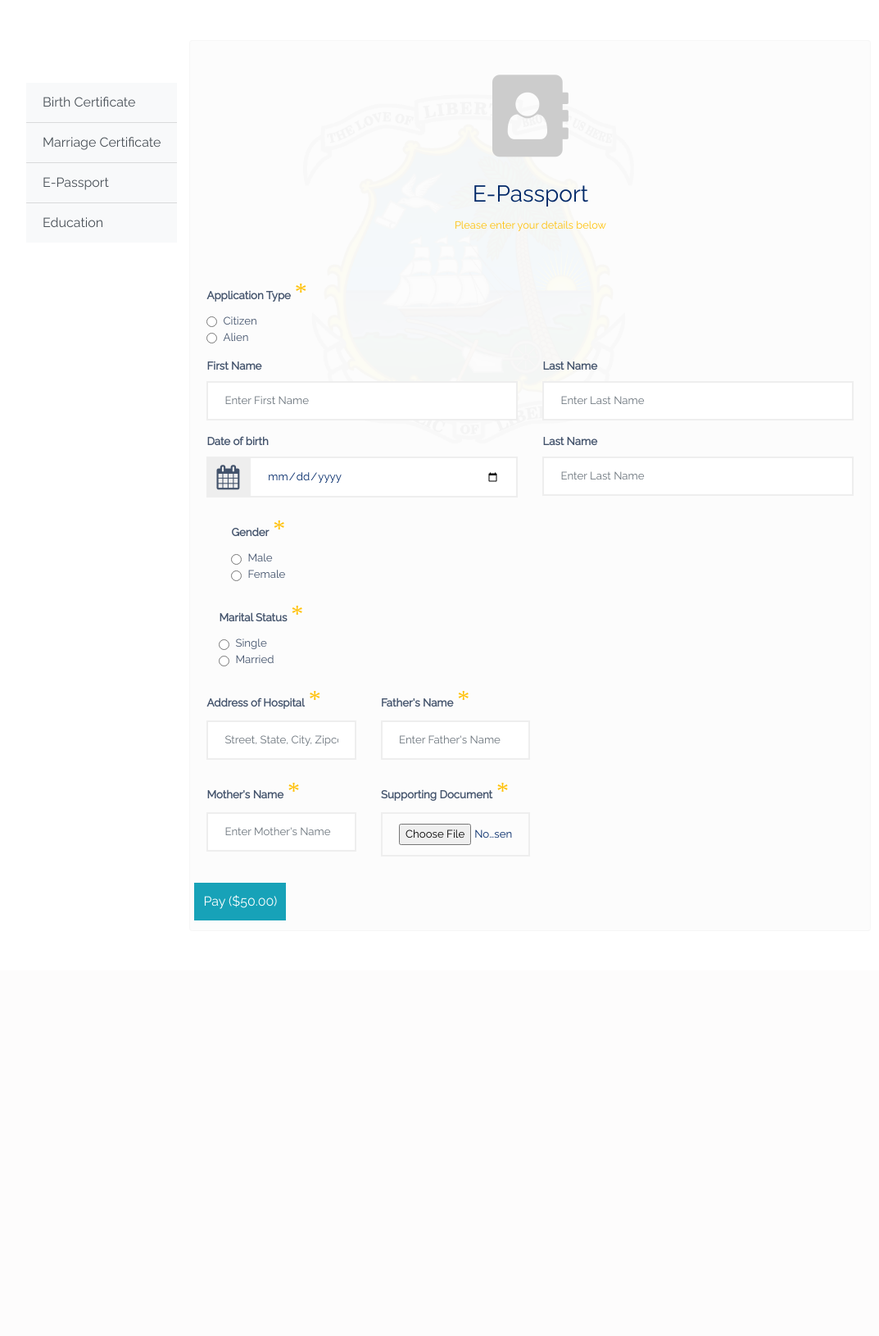
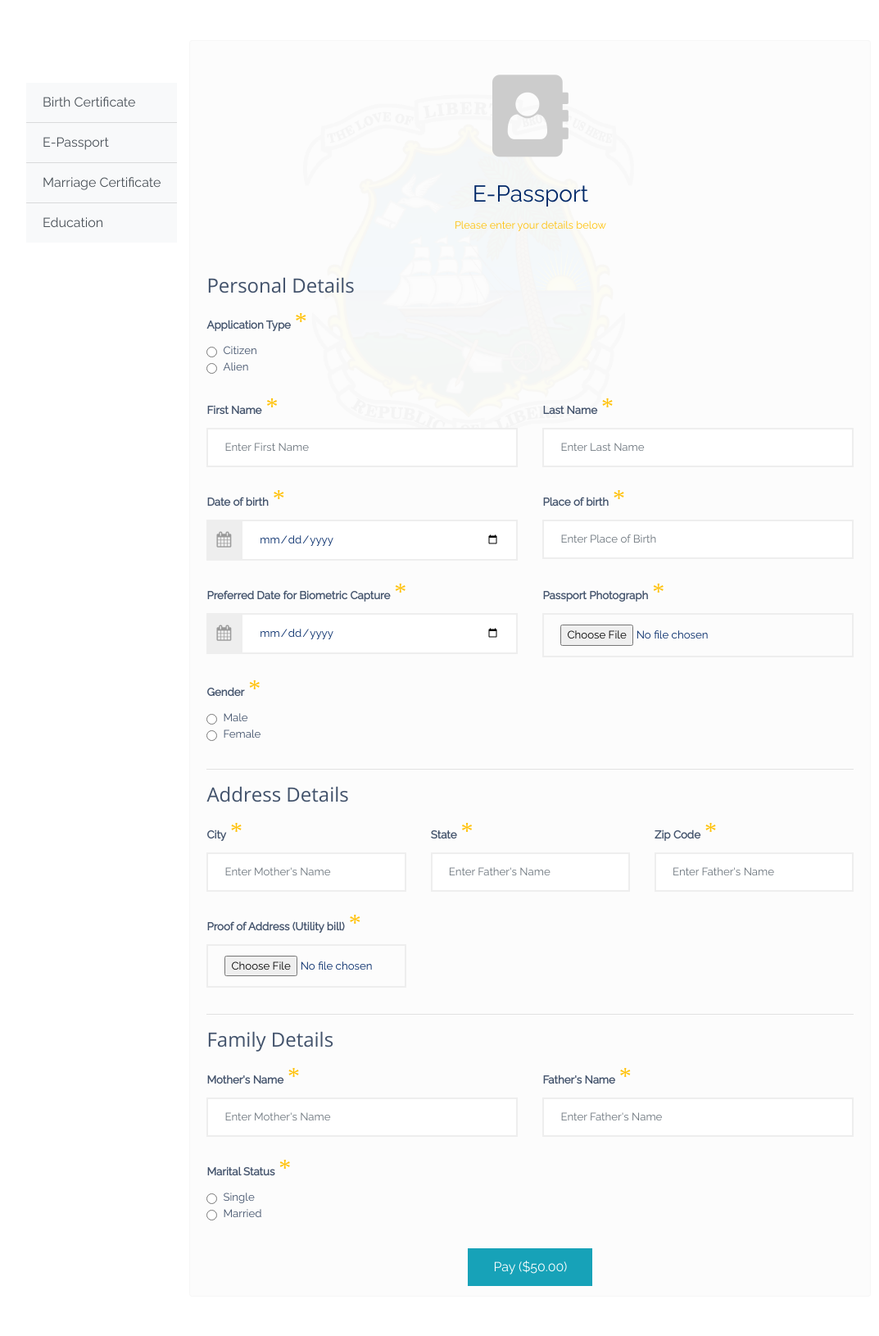
Before and after one commit to seunbambo/e-governance, a PHP site: page /epass.php in a window 1280 px wide. Shown: the part 71-1701 px from the top of the page at 82% size, without its empty margins (68-1141 px from the left). Before the commit the page ends 1194 px from the top, so only its background shows below. Run offline with PHP 8.4, Linux system fonts and the light colour scheme; some libraries are stand-ins or nearby versions.

Commit message:
epassport

```diff
--- a/css/style.css
+++ b/css/style.css
@@ -153,20 +153,16 @@ body {
   cursor: pointer;
 }
 
-.input-icons i {
-  position: absolute;
-}
-
 .input-icons {
   width: 100%;
-  margin-bottom: 10px;
+
   display: flex;
 }
 
 .icon {
-  padding: 15px;
+  font-size: 1.2rem;
   color: #999;
-  min-width: 50px;
+
   text-align: center;
 }
 
@@ -178,11 +174,6 @@ body {
   text-align: left;
   border-radius: 0px;
   font-size: 0.83rem;
-}
-
-.input-field:hover {
-  border: 1px solid #ccc;
-  box-shadow: 1px 1px 5px #ccc;
 }
 
 .button-icon {
--- a/epass.php
+++ b/epass.php
@@ -22,6 +22,7 @@
             </div>
             <form class="form-birth" action="" method="post" enctype="multipart/form-data">
 
+                <h4>Personal Details</h4>
                 <div class='row'>
                     <div class='col-lg-6'>
                         <div class="form-group">
@@ -45,28 +46,26 @@
                 </div>
 
                 <div class='row'>
+
                     <div class='col-md-6'>
                         <div class="form-group">
-                            <label for="email" class="text-bold"><b>First Name</b></label> <input type="text" class="input form-control" id="firstName" name="firstName" placeholder="Enter First Name" autocomplete="off" required />
+                            <label for="email" class="text-bold"><b>First Name</b><i class="fa text-warning">*</i></label> <input type="text" class="input form-control" id="firstName" name="firstName" placeholder="Enter First Name" autocomplete="off" required />
                         </div>
                     </div>
 
                     <div class='col-md-6'>
                         <div class="form-group">
-                            <label for="email"><b>Last Name</b></label> <input type="text" class="input form-control" id="lastName" name="lastName" placeholder="Enter Last Name" autocomplete="off" required />
+                            <label for="email"><b>Last Name</b><i class="fa text-warning">*</i></label> <input type="text" class="input form-control" id="lastName" name="lastName" placeholder="Enter Last Name" autocomplete="off" required />
                         </div>
                     </div>
                 </div>
 
-
-
-
                 <div class='row'>
                     <div class='col-md-6'>
                         <div class="form-group">
-                            <label for="email"><b>Date of birth</b></label>
+                            <label for="email"><b>Date of birth</b><i class="fa text-warning">*</i></label>
                             <div class='input-group date' id='dob'>
-                                <button class="button-icon"><span class="fa fa-calendar"></span></button><input type='date' class="input form-control" placeholder="DD/MM/YYYY" name="dob" autocomplete="off" value="" required />
+                                <button type="button" class="button-icon"><span class="fa fa-calendar icon"></span></button><input type='date' class="input form-control" placeholder="DD/MM/YYYY" name="dob" autocomplete="off" value="" required />
                                 </span>
                             </div>
                         </div>
@@ -74,13 +73,30 @@
 
                     <div class='col-md-6'>
                         <div class="form-group">
-                            <label for="email"><b>Last Name</b></label> <input type="text" class="input form-control" id="lastName" name="lastName" placeholder="Enter Last Name" autocomplete="off" required />
+                            <label for="email"><b>Place of birth</b><i class="fa text-warning">*</i></label> <input type="text" class="input form-control" id="lastName" name="lastName" placeholder="Enter Place of Birth" autocomplete="off" required />
+                        </div>
+                    </div>
+                </div>
+                <div class='row'>
+                    <div class='col-md-6'>
+                        <div class="form-group">
+                            <label for="email"><b>Preferred Date for Biometric Capture</b><i class="fa text-warning">*</i></label>
+                            <div class='input-group date' id='dob'>
+                                <button type="button" class="button-icon"><span class="fa fa-calendar icon"></span></button><input type='date' class="input form-control" placeholder="DD/MM/YYYY" name="dob" autocomplete="off" value="" required />
+                                </span>
+                            </div>
+                        </div>
+                    </div>
+
+                    <div class='col-lg-6'>
+                        <div class="form-group">
+                            <label for="supportdoc"><b>Passport Photograph</b><i class="fa text-warning">*</i></label> <input type="file" class="input form-control-file" id="supportdoc" name="supportdoc" placeholder="Enter Last Name" autocomplete="off" required />
                         </div>
                     </div>
                 </div>
 
 
-                <div class='col-lg-6'>
+                <div class='row'>
                     <div class='col-lg-6'>
                         <div class="form-group">
                             <label for="gender"><b>Gender</b><i class="fa text-warning">*</i></label>
@@ -98,6 +114,55 @@
                             </div>
                         </div>
                     </div>
+                </div>
+
+                <hr />
+
+                <h4>Address Details</h4>
+                <div class='row'>
+                    <div class='col-lg-4'>
+                        <div class="form-group">
+                            <label for="mname"><b>City</b><i class="fa text-warning">*</i></label> <input type="text" class="input form-control" id="mname" name="mname" placeholder="Enter Mother's Name" autocomplete="off" required />
+                        </div>
+                    </div>
+                    <div class='col-lg-4'>
+                        <div class="form-group">
+                            <label for="fname"><b>State</b><i class="fa text-warning">*</i></label> <input type="text" class="input form-control" id="fname" name="fname" placeholder="Enter Father's Name" autocomplete="off" required />
+                        </div>
+                    </div>
+                    <div class='col-lg-4'>
+                        <div class="form-group">
+                            <label for="fname"><b>Zip Code</b><i class="fa text-warning">*</i></label> <input type="text" class="input form-control" id="fname" name="fname" placeholder="Enter Father's Name" autocomplete="off" required />
+                        </div>
+                    </div>
+                    <div class='col-lg-4'>
+                        <div class="form-group">
+                            <label for="supportdoc"><b>Proof of Address (Utility bill)</b><i class="fa text-warning">*</i></label> <input type="file" class="input form-control-file" id="supportdoc" name="supportdoc" placeholder="Enter Last Name" autocomplete="off" required />
+                        </div>
+                    </div>
+                </div>
+
+
+
+
+                <hr />
+                <h4>Family Details</h4>
+
+                <div class='row'>
+                    <div class='col-lg-6'>
+                        <div class="form-group">
+                            <label for="mname"><b>Mother's Name</b><i class="fa text-warning">*</i></label> <input type="text" class="input form-control" id="mname" name="mname" placeholder="Enter Mother's Name" autocomplete="off" required />
+                        </div>
+                    </div>
+                    <div class='col-lg-6'>
+                        <div class="form-group">
+                            <label for="fname"><b>Father's Name</b><i class="fa text-warning">*</i></label> <input type="text" class="input form-control" id="fname" name="fname" placeholder="Enter Father's Name" autocomplete="off" required />
+                        </div>
+                    </div>
+                </div>
+
+
+
 
 
                 <div class='row'>
@@ -118,38 +183,13 @@
                             </div>
                         </div>
                     </div>
+                </div>
 
 
 
-                        <div class='row'>
-                            <div class='col-lg-6'>
-                                <div class="form-group">
-                                    <label for="aoh"><b>Address of Hospital</b><i class="fa text-warning">*</i></label> <input type="text" class="input form-control" id="aoh" name="aoh" placeholder="Street, State, City, Zipcode" autocomplete="off" required />
-                                </div>
-                            </div>
-
-                            <div class='col-lg-6'>
-                                <div class="form-group">
-                                    <label for="fname"><b>Father's Name</b><i class="fa text-warning">*</i></label> <input type="text" class="input form-control" id="fname" name="fname" placeholder="Enter Father's Name" autocomplete="off" required />
-                                </div>
-                            </div>
-                        </div>
-                        <div class='row'>
-                            <div class='col-lg-6'>
-                                <div class="form-group">
-                                    <label for="mname"><b>Mother's Name</b><i class="fa text-warning">*</i></label> <input type="text" class="input form-control" id="mname" name="mname" placeholder="Enter Mother's Name" autocomplete="off" required />
-                                </div>
-                            </div>
-
-                            <div class='col-lg-6'>
-                                <div class="form-group">
-                                    <label for="supportdoc"><b>Supporting Document</b><i class="fa text-warning">*</i></label> <input type="file" class="input form-control-file" id="supportdoc" name="supportdoc" placeholder="Enter Last Name" autocomplete="off" required />
-                                </div>
-                            </div>
-                        </div>
 
                 <div class="row mt-3">
-                            <button type="button" class="btn btn-info mx-auto text-bold" value="" style="padding: 10px; border-radius: 0px;">
+                    <button type="button" class="btn btn-info mx-auto text-bold" value="" style="padding: 10px 30px; border-radius: 0px;">
                         Pay ($50.00)
                     </button>
                 </div>
--- a/inc/navbar.php
+++ b/inc/navbar.php
@@ -73,18 +73,22 @@
                             <div class="form-group">
                                 <label for="exampleInputEmail1">Email</label>
                                 <div class="input-icons">
-                                    <i class="fa fa-envelope icon">
-                                    </i>
-                                    <input class="input-field" type="text" autocomplete="off" placeholder="Enter Email" required />
+                                    <button type="button" class="button-icon">
+                                        <i class="fa fa-envelope icon">
+                                        </i>
+                                    </button>
+                                    <input class="input input-field" type="text" autocomplete="off" placeholder="Enter Email" required />
                                 </div>
                             </div>
 
                             <div class="form-group">
                                 <label for="exampleInputEmail1">Password</label>
                                 <div class="input-icons">
-                                    <i class="fa fa-key icon">
-                                    </i>
-                                    <input class="input-field" type="password" autocomplete="off" placeholder="Enter Password" required />
+                                    <button type="button" class="button-icon">
+                                        <i class="fa fa-key icon">
+                                        </i>
+                                    </button>
+                                    <input class="input input-field" type="password" autocomplete="off" placeholder="Enter Password" required />
                                 </div>
                             </div>
                         </form>
--- a/inc/side-bar.php
+++ b/inc/side-bar.php
@@ -4,8 +4,8 @@
 
         <div class="list-group list-group-flush">
             <a href="services.php#" class="list-group-item list-group-item-action bg-light">Birth Certificate</a>
+            <a href="epass.php#" class="list-group-item list-group-item-action bg-light">E-Passport</a>
             <a href="#" class="list-group-item list-group-item-action bg-light">Marriage Certificate</a>
-            <a href="epass.php#" class="list-group-item list-group-item-action bg-light">E-Passport</a>
             <a href="#" class="list-group-item list-group-item-action bg-light">Education</a>
         </div>
     </div>
--- a/services.php
+++ b/services.php
@@ -83,7 +83,7 @@
 
                 </div>
                 <div class="row mt-3">
-                    <button type="button" class="btn btn-info mx-auto text-bold" value="" style="padding: 10px; border-radius: 0px;">
+                    <button type="button" class="btn btn-info mx-auto text-bold" value="" style="padding: 10px 30px;; border-radius: 0px;">
                         Pay ($50.00)
                     </button>
                 </div>
```
Lines whose indentation alone changed are shown as unchanged.
